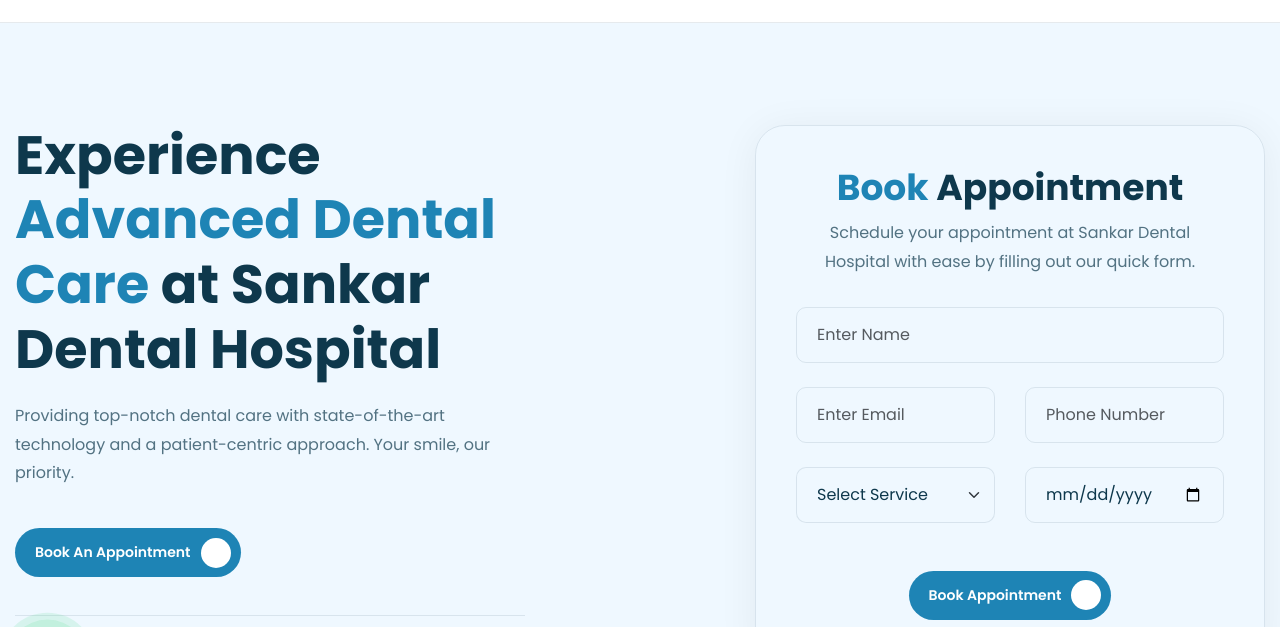
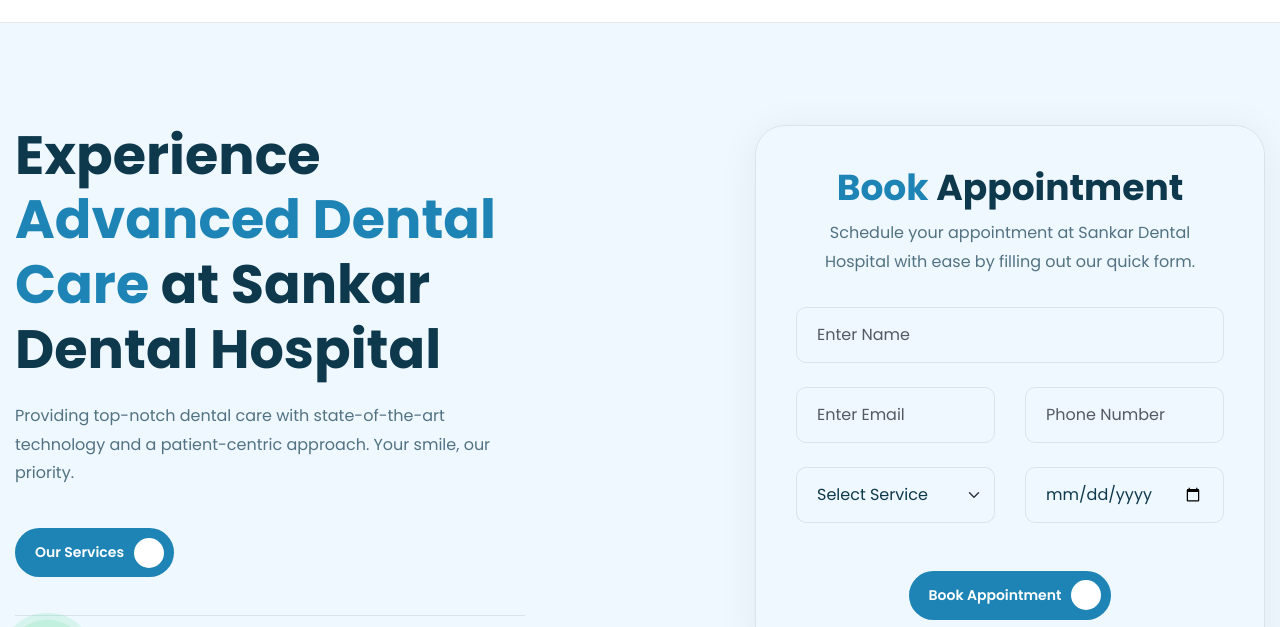
Before and after one commit to nhoste/sankar-dental, a plain HTML site: page index.html in a window 1280 px wide. Shown: the part 92-719 px from the top of the page. Drawn offline with Linux system fonts and the light colour scheme.

Commit message:
Update index.html

```diff
--- a/index.html
+++ b/index.html
@@ -108,7 +108,7 @@
 
                         <!-- Hero Content Body Start -->
                         <div class="hero-content-body wow fadeInUp" data-wow-delay="0.5s">
-                            <a href="contact.html" class="btn-default">Book an Appointment</a>
+                            <a href="services.html" class="btn-default">Our Services</a>
                         </div>
                         <!-- Hero Content Body End -->
 
```
